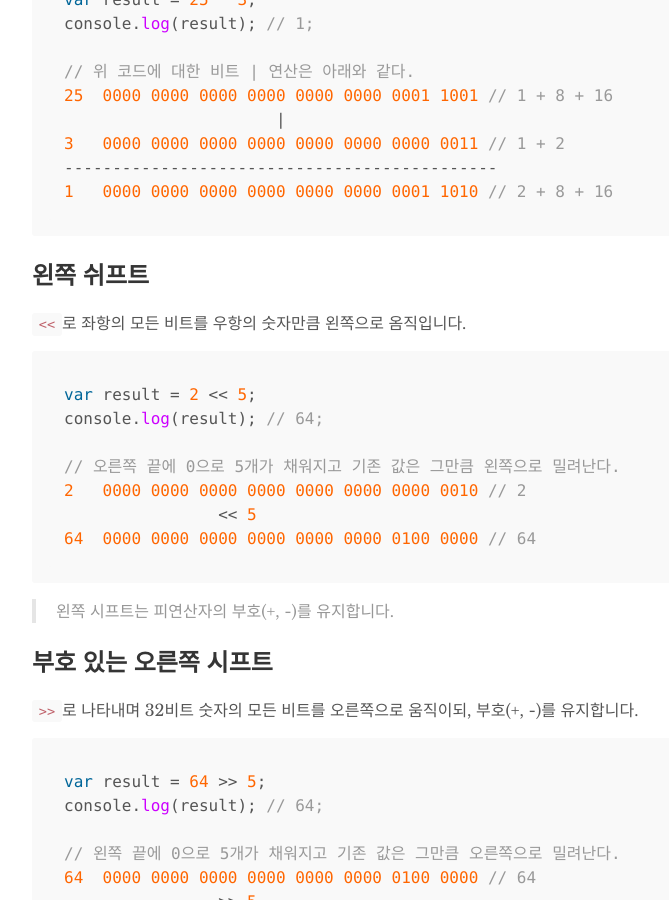
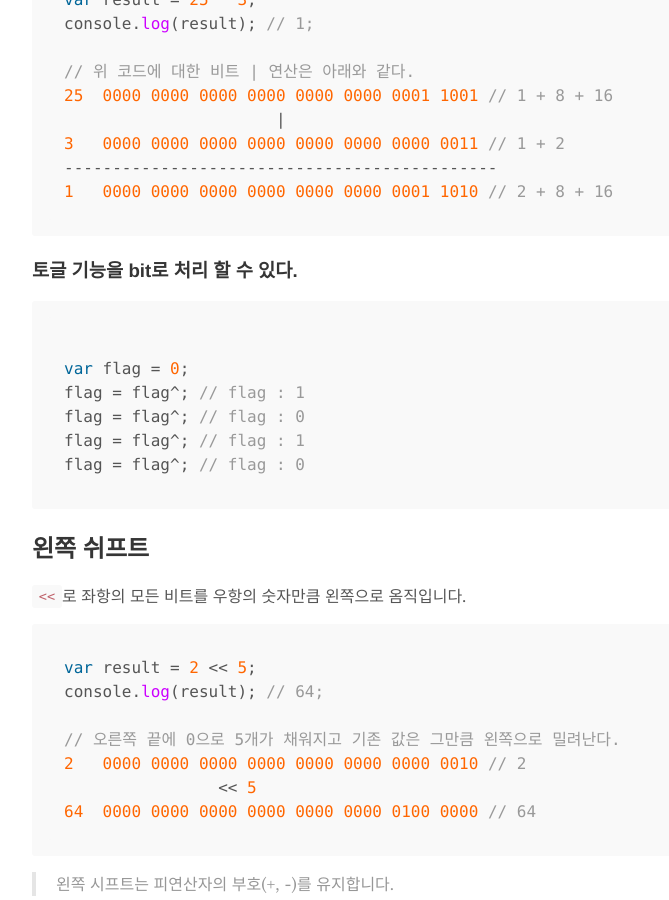
Before and after one commit to odini85/odini85.github.io, a Jekyll site: the page built from _posts/2021-04-11-비트연산자.md, in a window 1280 px wide and 900 px high, scrolled down 5421 px. Shown: the whole window, without its empty margins (208-877 px from the left). Built offline with Jekyll 4.4.1, drawn with Linux system fonts in a browser that asks for light colours; our own code applies the rules of GitHub Pages for plain Markdown files.

Commit message:
비트연산 수정

````diff
--- a/_posts/2021-04-11-비트연산자.md
+++ b/_posts/2021-04-11-비트연산자.md
@@ -214,6 +214,17 @@ console.log(result); // 1;
 1   0000 0000 0000 0000 0000 0000 0001 1010 // 2 + 8 + 16
 ```
 
+### 토글 기능을 bit로 처리 할 수 있다.
+
+```js
+
+var flag = 0;
+flag = flag^; // flag : 1
+flag = flag^; // flag : 0
+flag = flag^; // flag : 1
+flag = flag^; // flag : 0
+```
+
 ## 왼쪽 쉬프트
 
 `<<`로 좌항의 모든 비트를 우항의 숫자만큼 왼쪽으로 옴직입니다.
````
